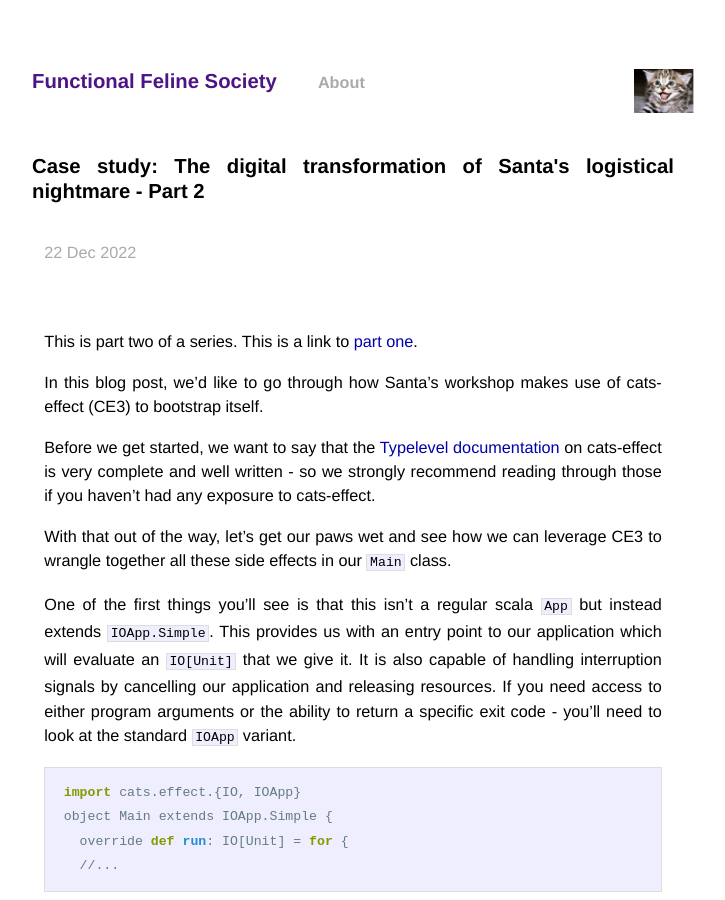
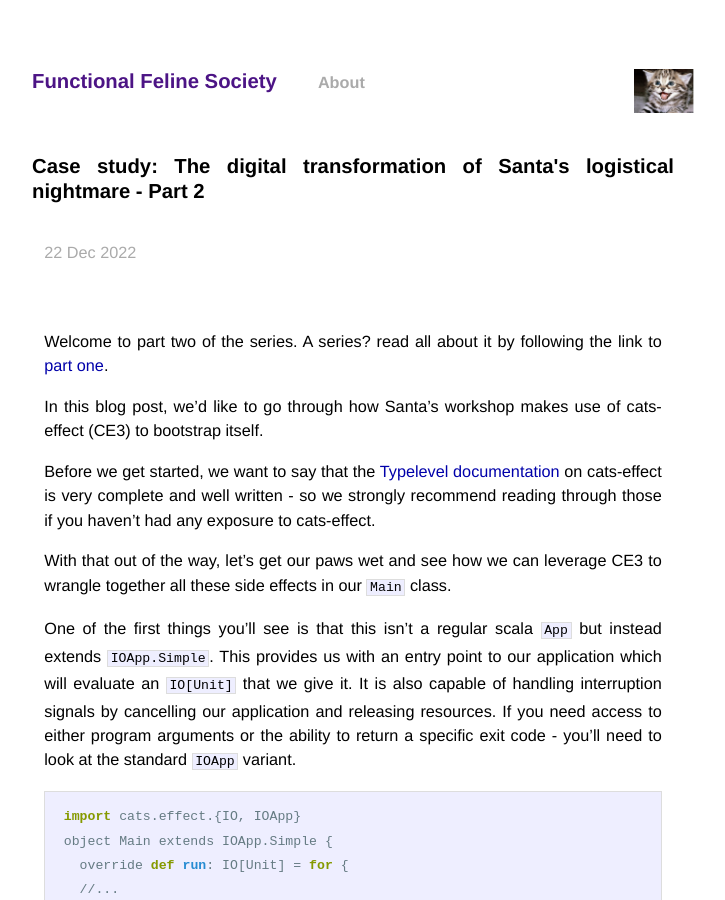
Before and after one commit to Functional-Feline-Society/blog, a Jekyll site: the page built from _posts/2022-12-22-io-part-2.markdown, in a window 1280 px wide and 900 px high. Shown: the whole window, without its empty margins (287-1012 px from the left). Built offline with Jekyll 4.4.1, drawn with Linux system fonts in a browser that asks for light colours; nearby versions of some CDN libraries; comment, search, counter and statistics services are not loaded; some of the changed text lies outside the part shown.

```diff
--- a/_posts/2022-12-22-io-part-2.markdown
+++ b/_posts/2022-12-22-io-part-2.markdown
@@ -10,7 +10,7 @@
 - kafka
 - fs2-kafka
 ---
-This is part two of a series. This is a link to [part one](https://functional-feline-society.github.io/2022/12/16/santas-logistical-nightmare-pt1/).
+Welcome to part two of the series. A series? read all about it by following the link to [part one](https://functional-feline-society.github.io/2022/12/16/santas-logistical-nightmare-pt1/).
 
 In this blog post, we'd like to go through how Santa's workshop makes use of cats-effect (CE3) to bootstrap itself.
 
```
Also changed, not shown: other parts of _posts/2022-12-22-io-part-2.markdown (+1 -1 lines).
